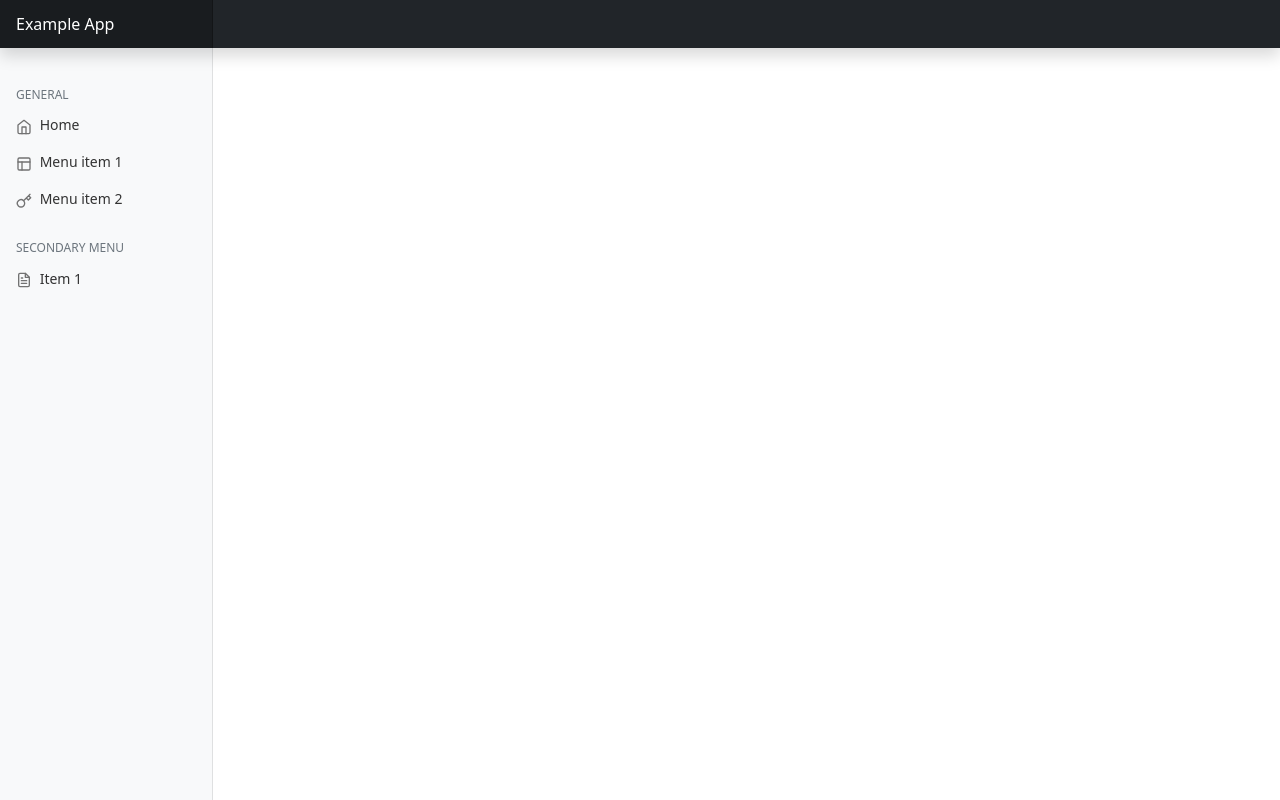
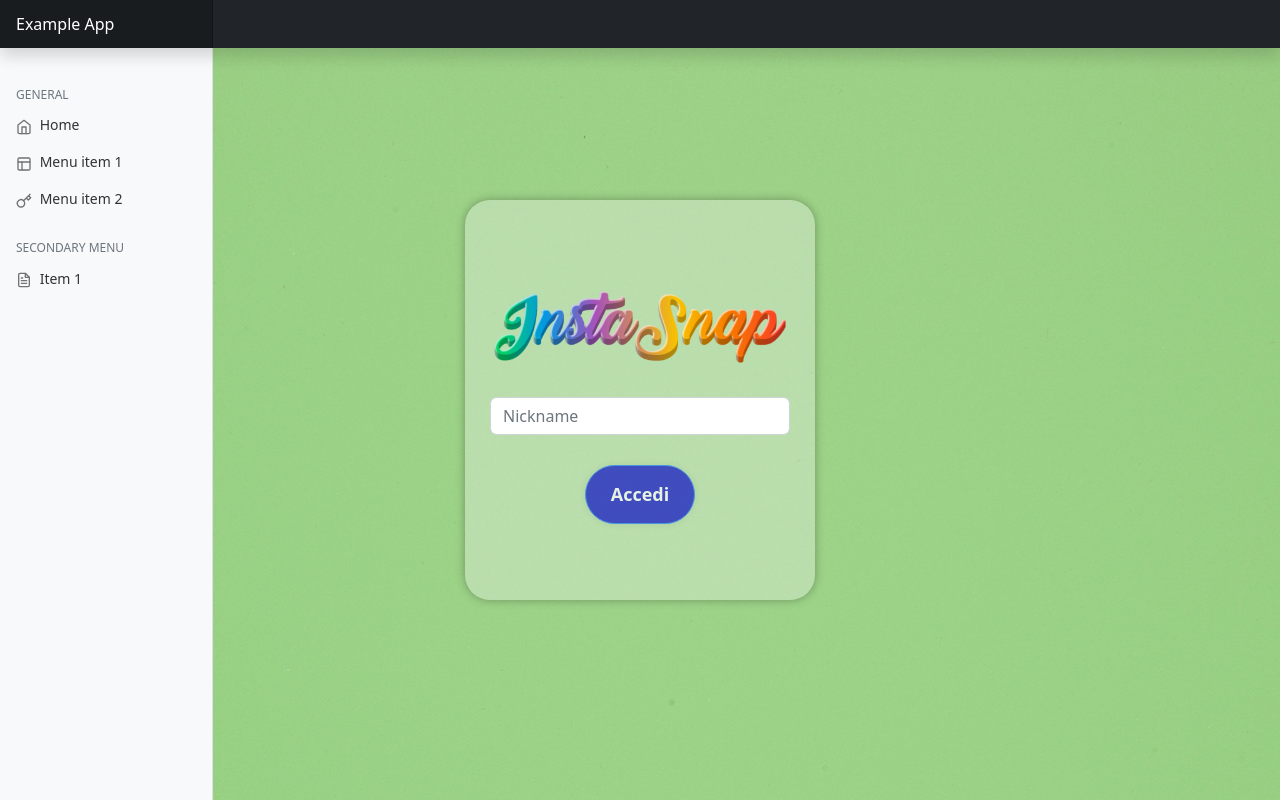
Before and after one commit to tommox/WASAText, a Vue app in the folder webui/: page /#/login in a window 1280 px wide. Built offline with nearby package versions, Linux system fonts and the light colour scheme.

Commit message:
prova login

```diff
--- a/webui/src/router/index.js
+++ b/webui/src/router/index.js
@@ -1,10 +1,12 @@
 import {createRouter, createWebHashHistory} from 'vue-router'
 import HomeView from '../views/HomeView.vue'
+import LoginView from '../views/LoginView.vue'
 
 const router = createRouter({
 	history: createWebHashHistory(import.meta.env.BASE_URL),
 	routes: [
-		{path: '/', component: HomeView},
+		{path: '/home', component: HomeView},
+		{path: '/login', component: LoginView},
 	]
 })
 
--- /dev/null
+++ b/webui/src/views/LoginView.vue
@@ -0,0 +1,130 @@
+<script>
+
+export default {
+	data: function() {
+		return {
+			errormsg: null,
+			nickname: "",
+			disabled: true,
+		}
+	},
+	methods: {
+		async login() {
+			this.errormsg = null;
+			try {
+				let response = await this.$axios.post("/session", {
+                    nickname: this.nickname.trim()
+                });
+
+				localStorage.setItem('token',response.data.user_id);
+				localStorage.setItem('nickname', this.nickname)
+				this.$axios.defaults.headers.common['Authorization']= 'Bearer ' + response.data.user_id
+				this.$router.replace("/home")
+				this.$emit('updatedLoggedChild',true)
+
+			} catch (e) {
+				this.errormsg = e.toString();
+			}
+		},
+	},
+	mounted(){
+		localStorage.removeItem('token')
+      	localStorage.removeItem('nickname')
+
+		if (localStorage.getItem('token')){
+			this.$router.replace("/home")
+		}
+	},
+
+}
+</script>
+
+
+
+<template>
+
+	<div class="container-fluid h-100 w-100 d-flex justify-content-center m-0 p-0 login">
+	  <div class="login-card p-5 text-center">
+		<img src="../assets/images/InstaSnapText1.png" ass="mb-4" alt="WasaPhoto logo" style="width: 320px; height: 100px;"><img>
+		<form @submit.prevent="login">
+		  <div class="form-group">
+			<input type="text" class="form-control" v-model="nickname" placeholder="Nickname">
+		  </div>
+		  <button class="btn btn-primary" :disabled="nickname.length < 4 || nickname.length > 16">Accedi</button>
+		</form>
+	  </div>
+	</div>
+  </template>
+
+  <style>
+
+  .text-primary {
+	color: rgba(0,0,200,255) !important;
+  }
+
+  .login {
+  display: flex;
+  align-items: center;
+  justify-content: center;
+  background-image: url("../assets/images/sfondo.jpeg");
+  background-size: cover;
+  background-position: center;
+  height: 100vh;
+  width: 100%;
+  position: absolute;
+  top: 0;
+  left: 0;
+}
+
+.login-card {
+	background-color: rgba(241, 241, 241, 0.35);
+	box-shadow: 0 0 10px rgba(0, 0, 0, 0.3);
+  	border-radius: 25px;
+  	display: flex;
+  	flex-direction: column;
+  	align-items: center;
+  	justify-content: center;
+  	padding: 2rem;
+  	text-align: center;
+	width: 350px;
+	height: 400px;
+}
+
+.login-card img {
+	width: auto;
+  	height: auto;
+  	text-align: center;
+  	margin-bottom: 10px;
+}
+
+.btn-primary {
+	margin-top: 30px;
+	margin-left: auto;
+	margin-right: auto;
+	display: block;
+	background-color: #0000c8 !important;
+	color: white;
+	border-radius: 50px;
+	padding: 15px 25px;
+	font-weight: bold;
+	font-size: 18px;
+	box-shadow: 0 0 10px rgba(0, 0, 0, 0.1);
+	transition: all 0.3s ease;
+  }
+
+.btn-primary:hover {
+	transform: translateY(-2px);
+	box-shadow: 0 8px 10px rgba(0, 0, 0, 0.1);
+  }
+
+.btn-primary:active {
+	transform: translateY(0);
+	box-shadow: 0 2px 10px rgba(0, 0, 0, 0.1);
+  }
+
+.form-control{
+	width: 300px !important;
+}
+
+
+  </style>
```
Also changed, not shown: webui/src/assets/images/InstaSnapText1.png (added), webui/src/assets/images/sfondo.jpeg (added).
